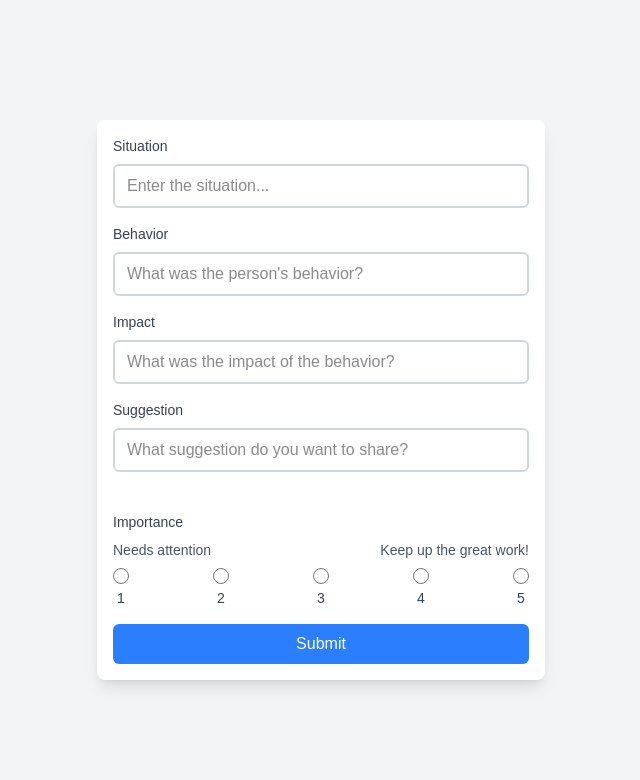
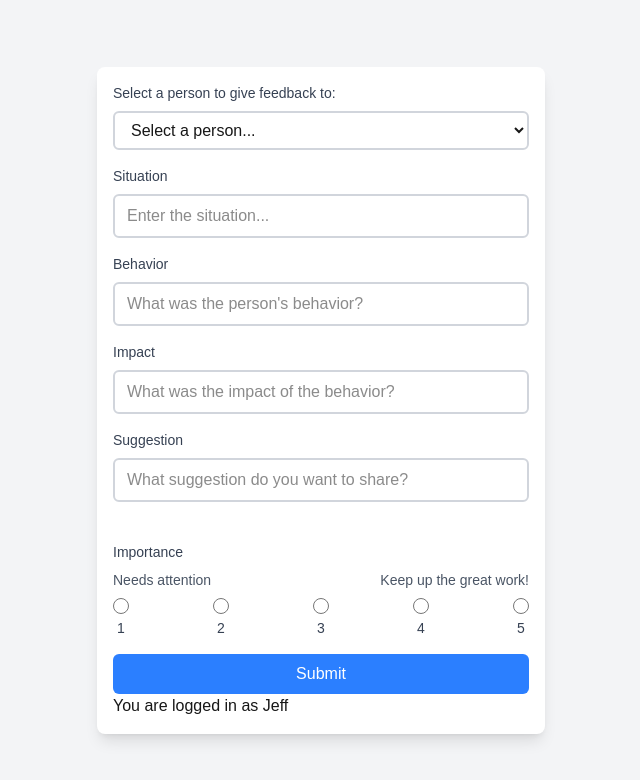
Before and after one commit to wgreunke/ssc, a Next.js app: page /mockups/sbi in a window 1280 px wide. Shown: the top 780 px of the page, without its empty margins (319-959 px from the left). Built offline with nearby package versions, Linux system fonts and the light colour scheme.

Commit message:
Added drop down for name.

```diff
--- a/src/app/mockups/sbi/page.tsx
+++ b/src/app/mockups/sbi/page.tsx
@@ -7,6 +7,22 @@ export default function SBIPage() {
     <div className="flex justify-center items-center min-h-screen bg-gray-100">
       <div className="w-full max-w-md p-4 bg-white rounded-lg shadow-lg">
         <form className="space-y-4">
+          <div>
+            <label htmlFor="person" className="block text-sm font-medium text-gray-700 mb-2">
+              Select a person to give feedback to:
+            </label>
+            <select
+              id="person"
+              name="person"
+              className="w-full px-3 py-2 border-2 border-gray-300 rounded-md focus:outline-none focus:border-blue-500 focus:ring-1 focus:ring-blue-500"
+            >
+              <option value="">Select a person...</option>
+              <option value="john">John Henderson</option>
+              <option value="sara">Sara Miller</option>
+              <option value="susan">Susan Chen</option>
+            </select>
+          </div>
+
           <div>
             <label htmlFor="situation" className="block text-sm font-medium text-gray-700 mb-2">
               Situation
@@ -83,6 +99,7 @@ export default function SBIPage() {
             Submit
           </button>
         </form>
+        <p>You are logged in as Jeff</p>
       </div>
     </div>
   );
```
